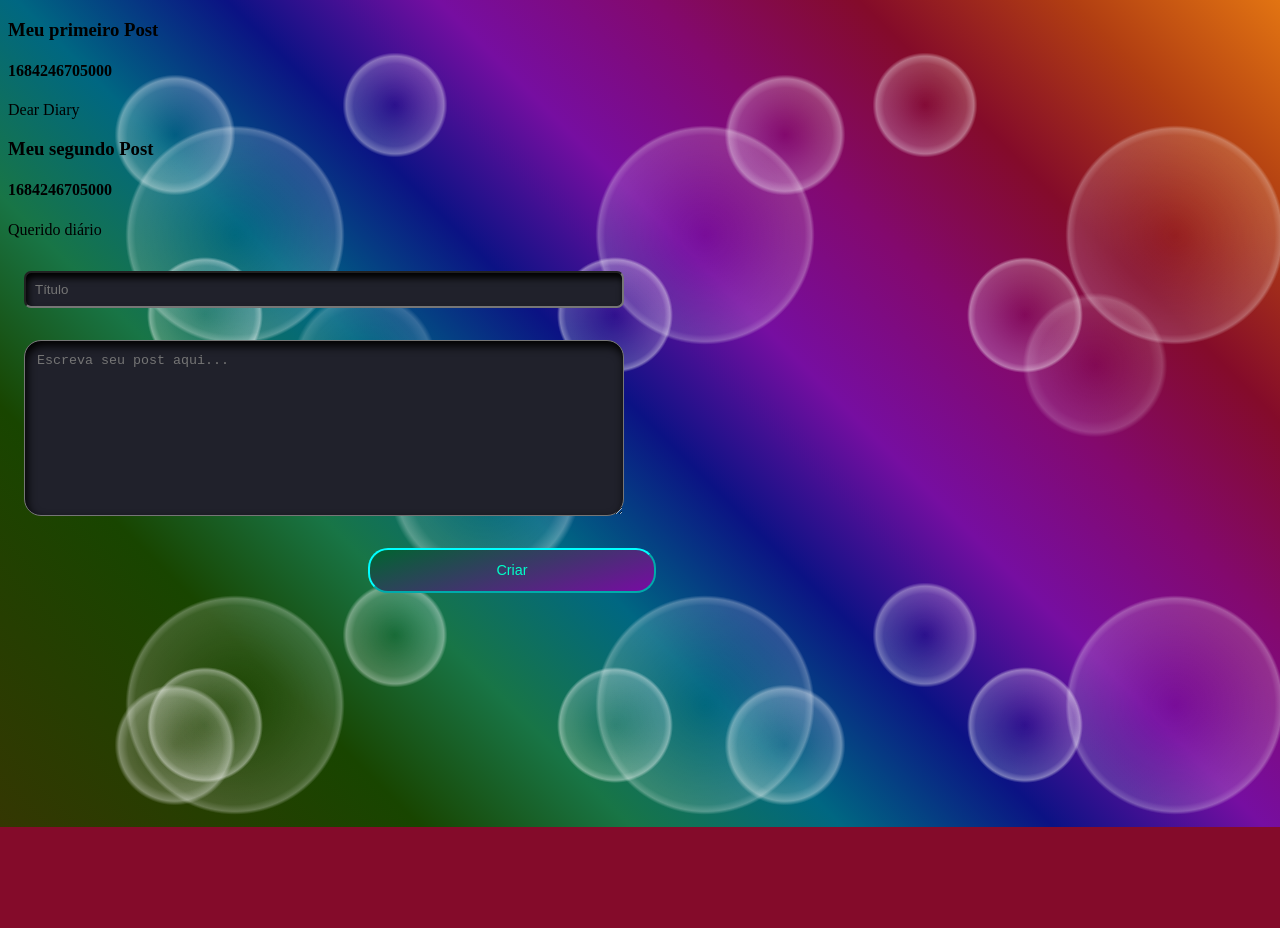
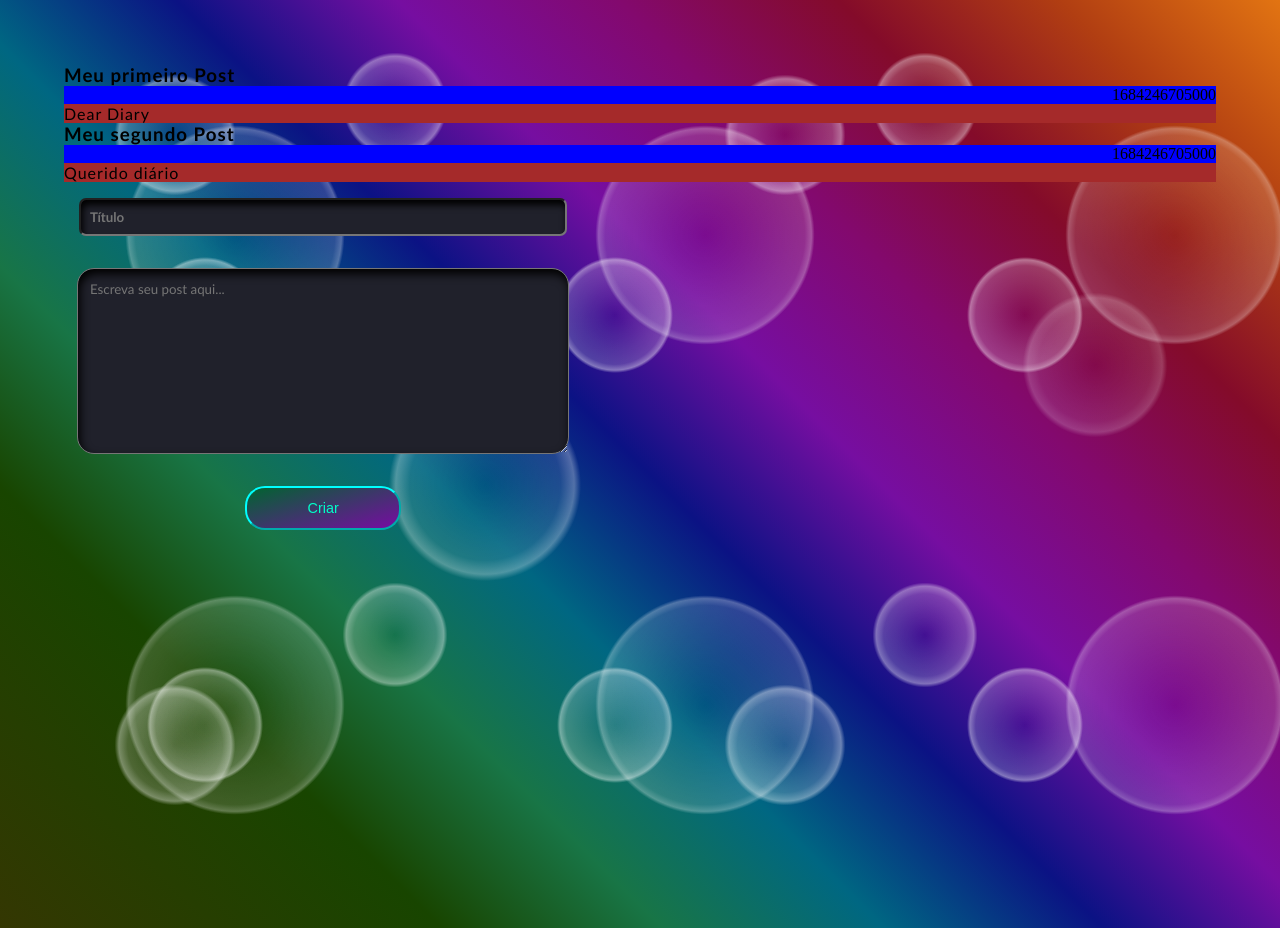
Before and after one commit to Rafashhe/blog_template, a Vue app: page / in a window 1280 px wide. Before the commit the page ends 827 px from the top, so only its background shows below. Built offline with nearby package versions, Linux system fonts and the light colour scheme.

Commit message:
estiliza fontes do forms

```diff
--- a/index.html
+++ b/index.html
@@ -4,7 +4,7 @@
     <meta charset="UTF-8">
     <link rel="icon" href="/favicon.ico">
     <meta name="viewport" content="width=device-width, initial-scale=1.0">
-    <title>Vite App</title>
+    <title>Diary</title>
   </head>
   <body>
     <div id="app"></div>
--- a/src/App.vue
+++ b/src/App.vue
@@ -1,5 +1,6 @@
 <script>
 import { RouterLink, RouterView } from "vue-router";
+import "@/assets/base.css";
 
 export default {
   data() {
@@ -80,26 +81,39 @@ export default {
 </template>
 
 <style scoped>
-/* h3 {
-  background-color: aquamarine;
+h3 {
+  /* border: 8px solid;
+  padding: 10px;
+  border-image: repeating-linear-gradient(to bottom right, #33475b, #0033CC, #FF77CC) 20;
+  width: 30%; */
+  font-family: "Gill Sans", "Gill Sans MT", Calibri, "Trebuchet MS", sans-serif;
+  font-weight: bold;
+  letter-spacing: 1px;
 }
 
 h4 {
   background-color: blue;
+  text-align: right;
+  font-weight: inherit;
 }
 
 p {
   background-color: brown;
-} */
+  font-family: "Gill Sans", "Gill Sans MT", Calibri, "Trebuchet MS", sans-serif;
+  letter-spacing: 1px;
+}
 
 form {
   display: flex;
   flex-direction: column;
-  width: 50%;
+  align-items: center;
+  justify-content: center;
+  width: 45%;
 }
 
 form > * {
   margin: 1rem;
+  width: 90%;
 }
 
 input#título {
@@ -107,6 +121,9 @@ input#título {
   padding: 9px;
   background-color: #20212b;
   box-shadow: inset 2px 5px 7px rgb(0, 0, 0);
+  font-family: "Gill Sans", "Gill Sans MT", Calibri, "Trebuchet MS", sans-serif;
+  font-weight: bold;
+  color: lightgray;
 }
 
 textarea#texto {
@@ -114,19 +131,18 @@ textarea#texto {
   padding: 12px;
   background-color: #20212b;
   box-shadow: inset 2px 5px 10px rgb(0, 0, 0);
-
+  color: lightgray;
+  font-family: "Gill Sans", "Gill Sans MT", Calibri, "Trebuchet MS", sans-serif;
 }
 
 button {
   border-color: aqua;
   border-radius: 20px;
-  width: 20em;
-  padding: 0.9em;
-  margin-left: 25em;
-  transition: .4s ease-in-out;
+  width: 30%;
+  padding: 12px;
+  transition: 0.4s ease-in-out;
   background: linear-gradient(163deg, #00642f 0%, #780ba3 100%);
   color: rgb(0, 255, 200);
-
   font-size: 0.9rem;
 }
 
@@ -135,5 +151,4 @@ button:hover {
   background: linear-gradient(163deg, #00ff75 0%, #3700ff 100%);
   color: rgb(0, 0, 0);
 }
-
 </style>
--- a/src/assets/base.css
+++ b/src/assets/base.css
@@ -0,0 +1,65 @@
+* {
+  margin: 0;
+}
+
+#app {
+  padding: 4rem;
+  height: 100vh;
+  background: radial-gradient(
+        rgba(255, 255, 255, 0) 0,
+        rgba(255, 255, 255, 0.15) 30%,
+        rgba(255, 255, 255, 0.3) 32%,
+        rgba(255, 255, 255, 0) 33%
+      )
+      0 0,
+    radial-gradient(
+        rgba(255, 255, 255, 0) 0,
+        rgba(255, 255, 255, 0.1) 11%,
+        rgba(255, 255, 255, 0.3) 13%,
+        rgba(255, 255, 255, 0) 14%
+      )
+      0 0,
+    radial-gradient(
+        rgba(255, 255, 255, 0) 0,
+        rgba(255, 255, 255, 0.2) 17%,
+        rgba(255, 255, 255, 0.43) 19%,
+        rgba(255, 255, 255, 0) 20%
+      )
+      0 110px,
+    radial-gradient(
+        rgba(255, 255, 255, 0) 0,
+        rgba(255, 255, 255, 0.2) 11%,
+        rgba(255, 255, 255, 0.4) 13%,
+        rgba(255, 255, 255, 0) 14%
+      ) -130px -170px,
+    radial-gradient(
+        rgba(255, 255, 255, 0) 0,
+        rgba(255, 255, 255, 0.2) 11%,
+        rgba(255, 255, 255, 0.4) 13%,
+        rgba(255, 255, 255, 0) 14%
+      )
+      130px 370px,
+    radial-gradient(
+        rgba(255, 255, 255, 0) 0,
+        rgba(255, 255, 255, 0.1) 11%,
+        rgba(255, 255, 255, 0.2) 13%,
+        rgba(255, 255, 255, 0) 14%
+      )
+      0 0,
+    linear-gradient(
+      45deg,
+      #343702 0%,
+      #184500 20%,
+      #187546 30%,
+      #006782 40%,
+      #0b1284 50%,
+      #760ea1 60%,
+      #83096e 70%,
+      #840b2a 80%,
+      #b13e12 90%,
+      #e27412 100%
+    );
+  background-size: 470px 470px, 970px 970px, 410px 410px, 610px 610px,
+    530px 530px, 730px 730px, 100% 100%;
+  background-color: #840b2a;
+}
--- a/src/views/HomeView.vue
+++ b/src/views/HomeView.vue
@@ -5,64 +5,5 @@ import posts from "../App.vue";
 <template></template>
 
 <style>
-body {
-  height: 100vh;
-  background: radial-gradient(
-        rgba(255, 255, 255, 0) 0,
-        rgba(255, 255, 255, 0.15) 30%,
-        rgba(255, 255, 255, 0.3) 32%,
-        rgba(255, 255, 255, 0) 33%
-      )
-      0 0,
-    radial-gradient(
-        rgba(255, 255, 255, 0) 0,
-        rgba(255, 255, 255, 0.1) 11%,
-        rgba(255, 255, 255, 0.3) 13%,
-        rgba(255, 255, 255, 0) 14%
-      )
-      0 0,
-    radial-gradient(
-        rgba(255, 255, 255, 0) 0,
-        rgba(255, 255, 255, 0.2) 17%,
-        rgba(255, 255, 255, 0.43) 19%,
-        rgba(255, 255, 255, 0) 20%
-      )
-      0 110px,
-    radial-gradient(
-        rgba(255, 255, 255, 0) 0,
-        rgba(255, 255, 255, 0.2) 11%,
-        rgba(255, 255, 255, 0.4) 13%,
-        rgba(255, 255, 255, 0) 14%
-      ) -130px -170px,
-    radial-gradient(
-        rgba(255, 255, 255, 0) 0,
-        rgba(255, 255, 255, 0.2) 11%,
-        rgba(255, 255, 255, 0.4) 13%,
-        rgba(255, 255, 255, 0) 14%
-      )
-      130px 370px,
-    radial-gradient(
-        rgba(255, 255, 255, 0) 0,
-        rgba(255, 255, 255, 0.1) 11%,
-        rgba(255, 255, 255, 0.2) 13%,
-        rgba(255, 255, 255, 0) 14%
-      )
-      0 0,
-    linear-gradient(
-      45deg,
-      #343702 0%,
-      #184500 20%,
-      #187546 30%,
-      #006782 40%,
-      #0b1284 50%,
-      #760ea1 60%,
-      #83096e 70%,
-      #840b2a 80%,
-      #b13e12 90%,
-      #e27412 100%
-    );
-  background-size: 470px 470px, 970px 970px, 410px 410px, 610px 610px,
-    530px 530px, 730px 730px, 100% 100%;
-  background-color: #840b2a;
-}
+
 </style>
```
